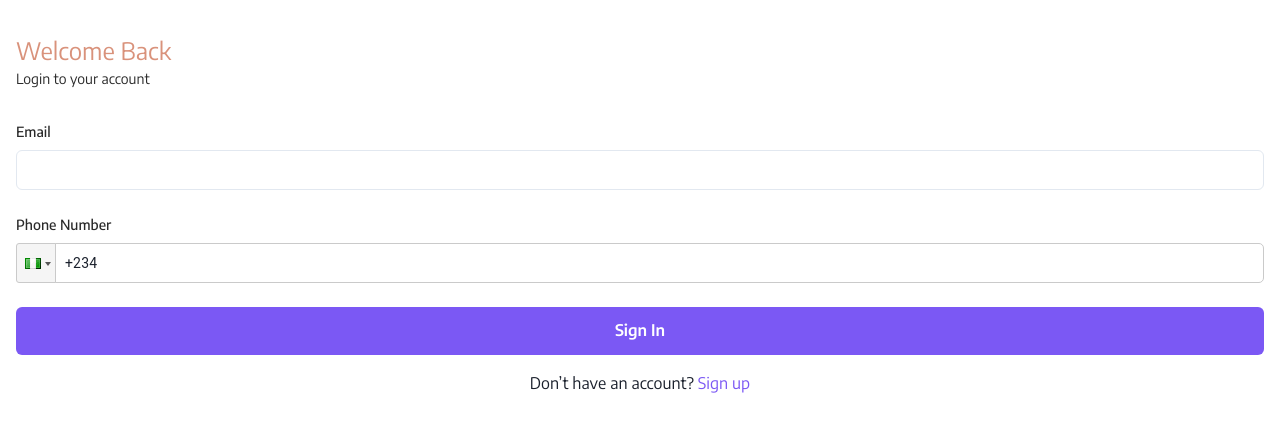
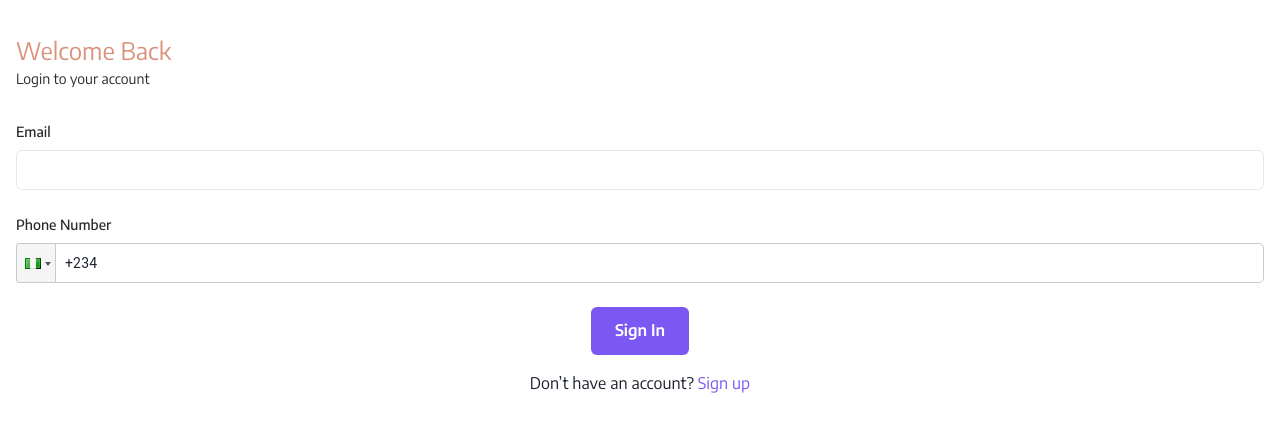
Before and after one commit to KlosaNow/klosanow-frontend, a React (Vite) app: page /sign-in in a window 1280 px wide. Shown: the top 432 px of the page. Built offline with nearby package versions, Linux system fonts and the light colour scheme.

Commit message:
chore: navigate to home from sigin

```diff
--- a/src/App.tsx
+++ b/src/App.tsx
@@ -51,7 +51,6 @@ function App() {
 
         <Route path="" element={<Layout />}>
           <Route path="/studychat" element={<ChatPage />} />
-
           <Route path="/notifications" element={<Notifications />} />
           <Route
             path="/settings/notifications"
@@ -59,17 +58,15 @@ function App() {
           />
           <Route path="/help" element={<Help />} />
           <Route path="/help/chat" element={<ChatBot />} />
-
           {/* Storage view Route */}
           <Route path="/free" element={<FreeStorageView />} />
           <Route path="/basic" element={<BasicStorageView />} />
           <Route path="/premium" element={<PremiumStorageView />} />
-
           <Route path="/info" element={<InfoPage />} />
 
           {/* this should always be the last route */}
-          <Route path="*" element={<Error />} />
         </Route>
+        <Route path="*" element={<Error />} />
       </Routes>
     </AnimatePresence>
   );
--- a/src/pages/Authentication/SignIn.tsx
+++ b/src/pages/Authentication/SignIn.tsx
@@ -89,6 +89,7 @@ export default function SignIn(): JSX.Element {
         </FormControl>
 
         <Box display="flex" justifyContent="center">
+          <RouteLink to="/home">
             <Button
               width="100%"
               p="1.5rem"
@@ -99,6 +100,7 @@ export default function SignIn(): JSX.Element {
             >
               Sign In
             </Button>
+          </RouteLink>
         </Box>
         <Box mt="1rem">
           <Text textAlign="center">
```
Lines whose indentation alone changed are shown as unchanged.
